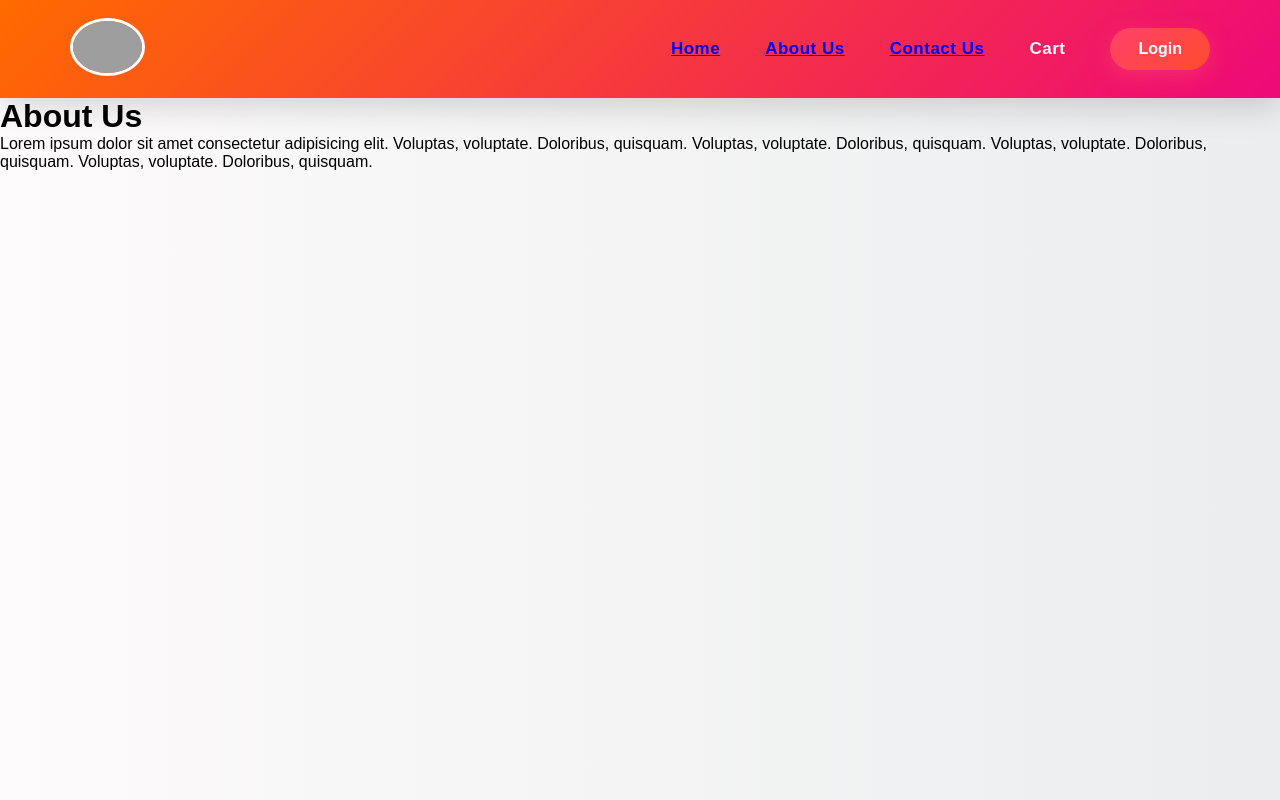
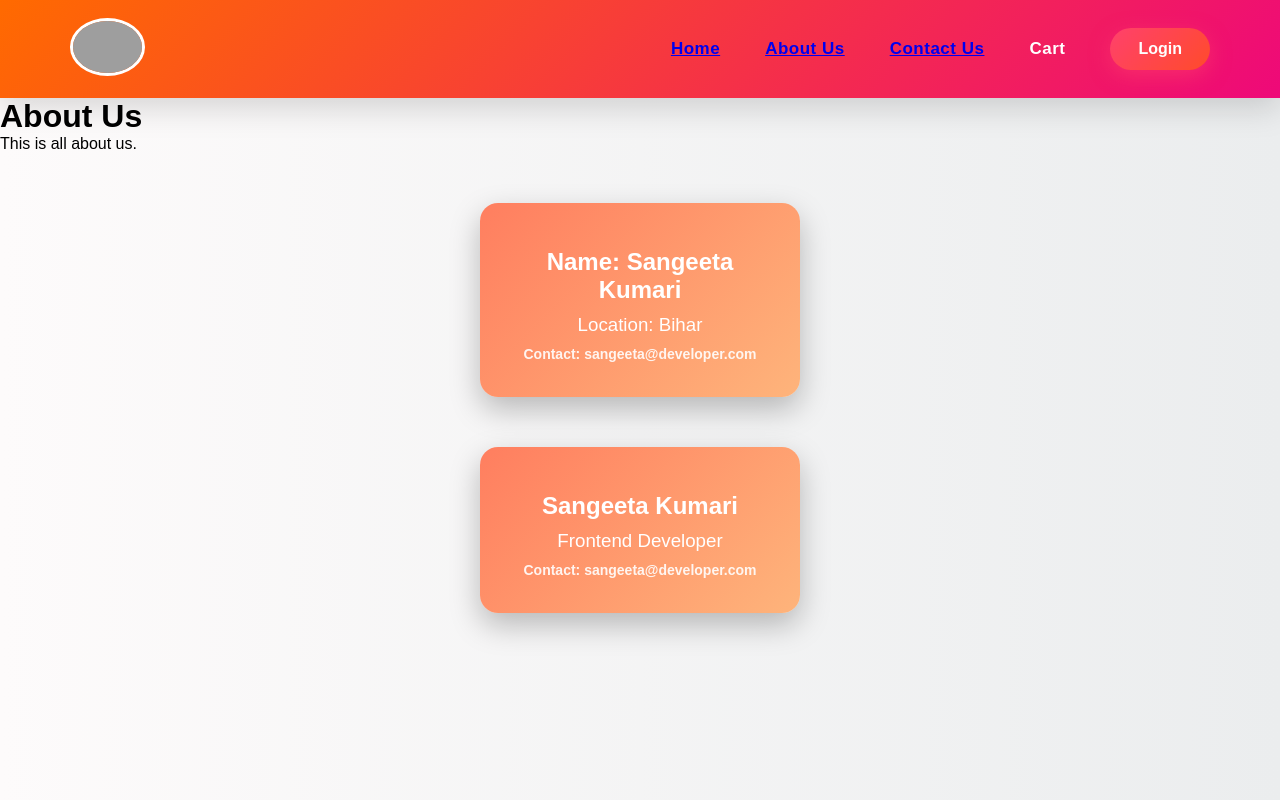
Before and after one commit to sangitakumari7/FoodDeliveryApp, a React (Vite) app: page /about in a window 1280 px wide. Built offline with nearby package versions, Linux system fonts and the light colour scheme; grey boxes are pictures that could not be loaded.

Commit message:
Added Aboutus page

```diff
--- a/index.css
+++ b/index.css
@@ -368,3 +368,61 @@ body {
 .login-btn:hover::before {
   left: 100%;
 }
+
+/* =====  USER PAGE ===== */
+.user-card {
+  width: 320px;
+  padding: 35px 25px;
+  margin: 50px auto;
+  text-align: center;
+  border-radius: 18px;
+
+  /* Gradient Background */
+  background: linear-gradient(135deg, #ff7e5f, #feb47b);
+
+  color: white;
+  font-family: "Poppins", sans-serif;
+
+  box-shadow: 0 12px 30px rgba(0,0,0,0.25);
+  transition: all 0.4s ease;
+}
+
+/* Hover Animation */
+.user-card:hover {
+  transform: translateY(-10px) scale(1.03);
+  box-shadow: 0 18px 40px rgba(0,0,0,0.35);
+}
+
+/* Profile Circle */
+.user-avatar {
+  width: 80px;
+  height: 80px;
+  background: white;
+  color: #ff7e5f;
+  border-radius: 50%;
+  display: flex;
+  align-items: center;
+  justify-content: center;
+  font-size: 28px;
+  font-weight: bold;
+  margin: 0 auto 15px auto;
+}
+
+/* Name */
+.user-card h2 {
+  margin: 10px 0;
+  font-size: 24px;
+}
+
+/* Role */
+.user-card h3 {
+  margin: 6px 0;
+  font-weight: 500;
+}
+
+/* Contact */
+.user-card h4 {
+  margin-top: 10px;
+  font-size: 14px;
+  opacity: 0.9;
+}
--- a/src/components/About.jsx
+++ b/src/components/About.jsx
@@ -1,8 +1,12 @@
+import User from "./User";
+import UserClass from "./UserClass";
 const About = ()=>{
     return (
         <div>
             <h1>About Us</h1>
-            <p>Lorem ipsum dolor sit amet consectetur adipisicing elit. Voluptas, voluptate. Doloribus, quisquam. Voluptas, voluptate. Doloribus, quisquam. Voluptas, voluptate. Doloribus, quisquam. Voluptas, voluptate. Doloribus, quisquam.</p>
+            <p>This is all about us.</p>
+            <User name={"Sangeeta Kumari"}/>
+            <UserClass name={"Sangeeta Kumari"} />
         </div>
     )
 }
--- /dev/null
+++ b/src/components/User.jsx
@@ -0,0 +1,11 @@
+const User = ({name}) =>{
+    return (
+        <div className="user-card">
+            <h2>Name: {name} </h2>
+            <h3>Location: Bihar</h3>
+             <h4>Contact: sangeeta@developer.com</h4>
+        </div>
+    )
+}
+
+export default User;
--- /dev/null
+++ b/src/components/UserClass.jsx
@@ -0,0 +1,24 @@
+import React from "react";
+
+class UserClass extends React.Component {
+
+    constructor(props){
+        super(props);
+
+        console.log(props);
+    }
+
+
+
+    render() {
+        return (
+            <div className="user-card">
+               <h2>Sangeeta Kumari</h2>
+                <h3>Frontend Developer</h3>
+                <h4>Contact: sangeeta@developer.com</h4>
+            </div>
+        )
+    }
+}
+
+export default UserClass;
```
